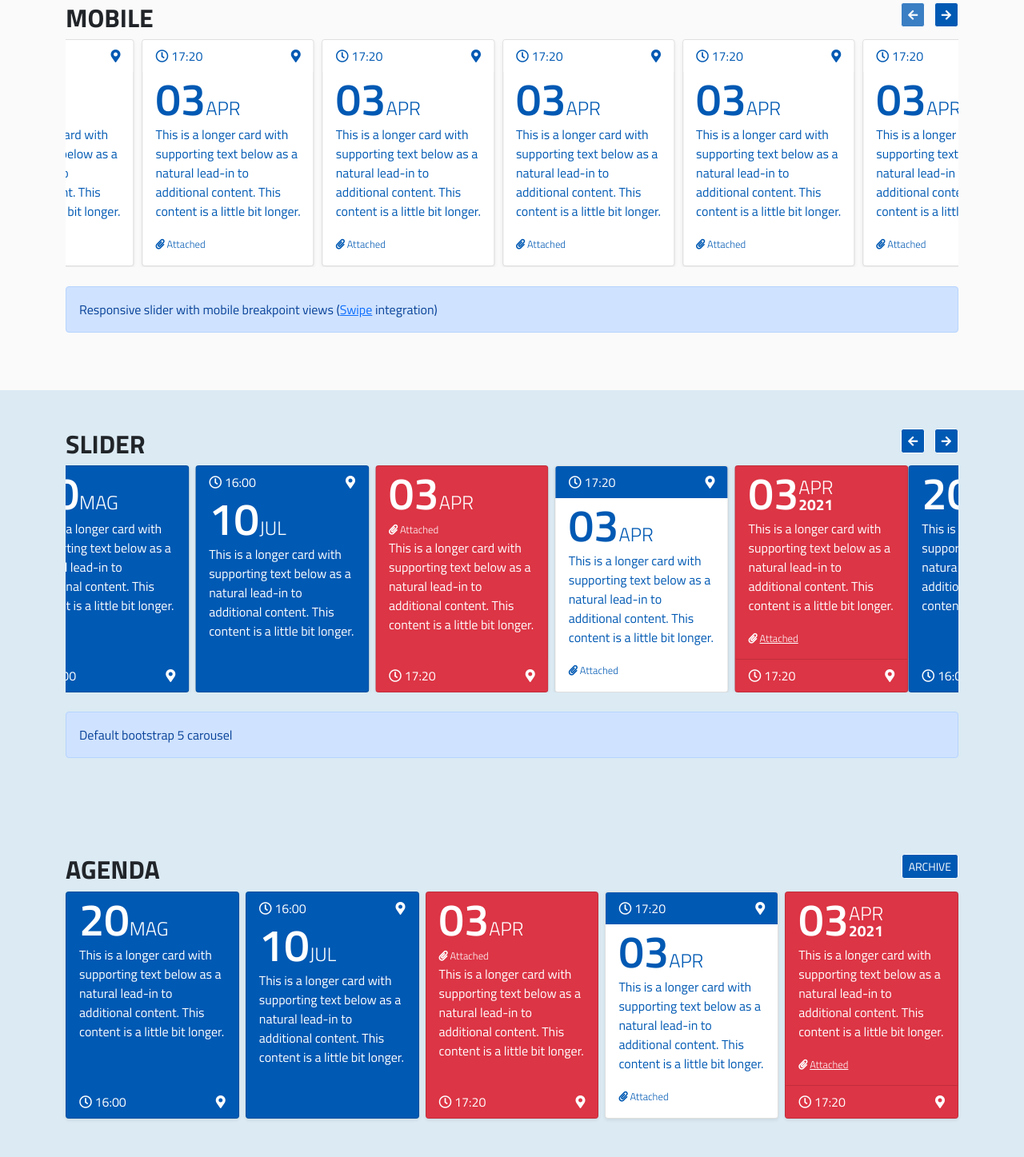
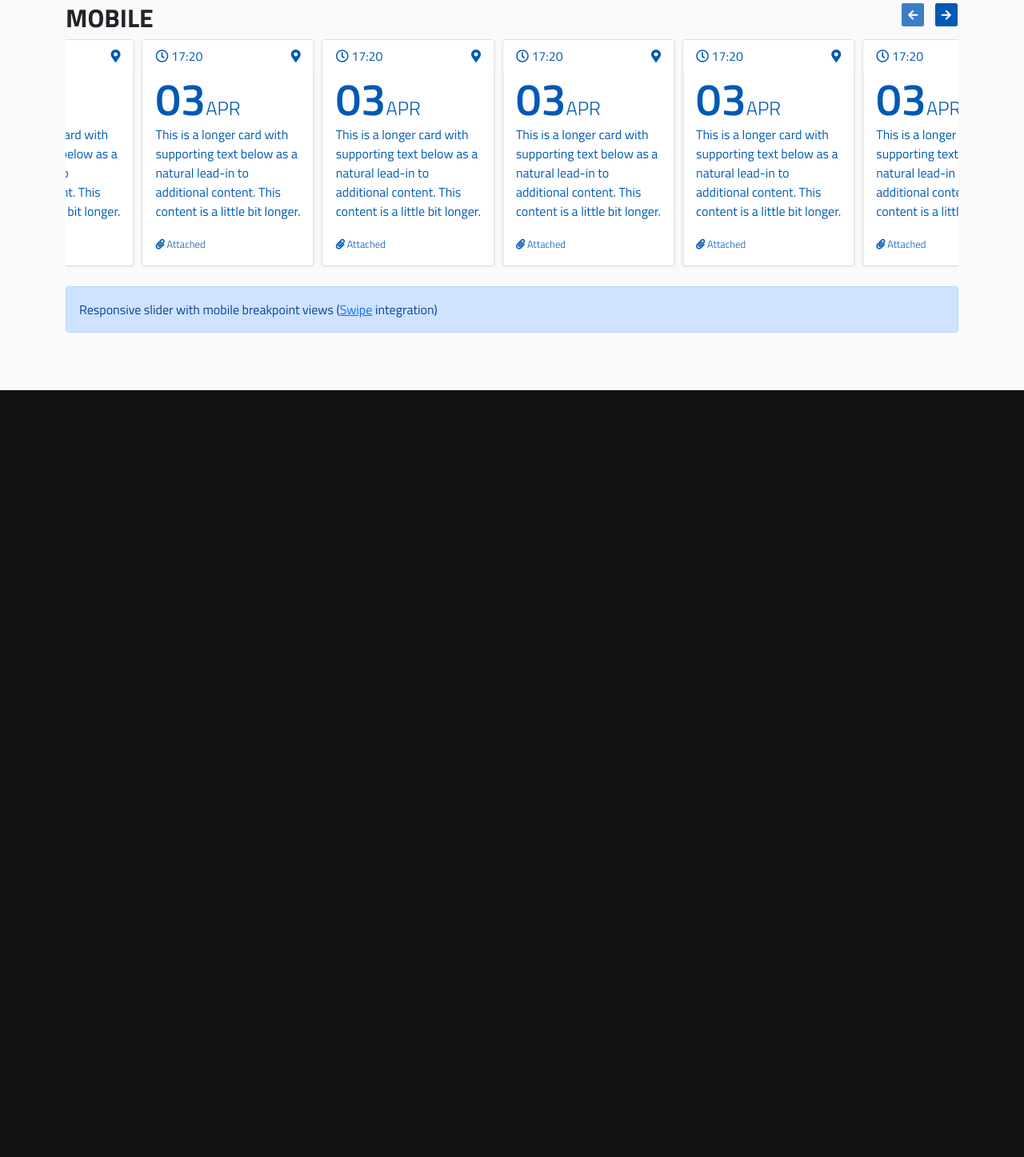
Before and after one commit to Lowell130/pa-components, a plain HTML site: page index.html in a window 1280 px wide. Shown: the part 1653-3100 px from the top of the page at 80% size. After the commit the page ends 2141 px from the top, so only its background shows below. Drawn offline with nearby package versions, Linux system fonts and the light colour scheme.

Commit message:
Update index.html

```diff
--- a/index.html
+++ b/index.html
@@ -726,7 +726,7 @@
 
     <!-- START AGENDA SLIDER -->
 
-    <section class="slider-section">
+    <!-- <section class="slider-section">
         <div class="container-lg py-5">
             <div class="container-lg px-0">
                 <div class="row">
@@ -740,13 +740,13 @@
                             <button class="btn btn-archive btn-sm" type="button"
                                 data-bs-target="#carouselExampleControls" data-bs-slide="prev"><i
                                     class="fas fa-arrow-left"></i>
-                                <!-- <span class="carousel-control-prev-icon" aria-hidden="true"></span> -->
+
                                 <span class="visually-hidden">Previous</span>
                             </button><span class="mx-1">&nbsp;</span>
                             <button class="btn btn-archive btn-sm" type="button"
                                 data-bs-target="#carouselExampleControls" data-bs-slide="next"><i
                                     class="fas fa-arrow-right"></i>
-                                <!-- <span class="carousel-control-next-icon" aria-hidden="true"></span> -->
+
                                 <span class="visually-hidden">Next</span>
                             </button>
 
@@ -789,13 +789,13 @@
                                             natural
                                             lead-in to additional content. This content is a little bit longer.</p>
                                     </div>
-                                    <!-- <div class="card-footer"></div> -->
+
                                 </div>
 
                             </div>
                             <div class="col">
                                 <div class="card box-3 shadow-sm h-100">
-                                    <!-- <div class="card-header">Header</div> -->
+
                                     <div class="card-body pb-0">
                                         <div class="card-title mb-0"><span class="day">03</span><span
                                                 class="month text-uppercase">apr</span></div>
@@ -832,15 +832,14 @@
                                             lead-in to additional content. This content is a little bit longer.</p>
                                         <span class="attached"><i class="fas fa-paperclip"></i> Attached</span>
                                     </div>
-                                    <!-- <div class="card-footer"><span><i class="far fa-clock"></i> 17:20</span><span
-                                    class="float-end"><i class="fas fa-map-marker-alt"></i></span></div> -->
+
                                 </div>
 
                             </div>
 
                             <div class="col">
                                 <div class="card box-5 shadow-sm h-100">
-                                    <!-- <div class="card-header">Header</div> -->
+
                                     <div class="card-body pb-0">
                                         <div class="card-title d-flex mb-2"><span class="day">03</span>
                                             <div class="cal-y">
@@ -896,13 +895,13 @@
                                             natural
                                             lead-in to additional content. This content is a little bit longer.</p>
                                     </div>
-                                    <!-- <div class="card-footer"></div> -->
+
                                 </div>
 
                             </div>
                             <div class="col">
                                 <div class="card box-3 shadow-sm h-100">
-                                    <!-- <div class="card-header">Header</div> -->
+
                                     <div class="card-body pb-0">
                                         <div class="card-title mb-0"><span class="day">03</span><span
                                                 class="month text-uppercase">apr</span></div>
@@ -939,15 +938,14 @@
                                             lead-in to additional content. This content is a little bit longer.</p>
                                         <span class="attached"><i class="fas fa-paperclip"></i> Attached</span>
                                     </div>
-                                    <!-- <div class="card-footer"><span><i class="far fa-clock"></i> 17:20</span><span
-                                    class="float-end"><i class="fas fa-map-marker-alt"></i></span></div> -->
+
                                 </div>
 
                             </div>
 
                             <div class="col">
                                 <div class="card box-5 shadow-sm h-100">
-                                    <!-- <div class="card-header">Header</div> -->
+
                                     <div class="card-body pb-0">
                                         <div class="card-title d-flex mb-2"><span class="day">03</span>
                                             <div class="cal-y">
@@ -1003,13 +1001,13 @@
                                             natural
                                             lead-in to additional content. This content is a little bit longer.</p>
                                     </div>
-                                    <!-- <div class="card-footer"></div> -->
+
                                 </div>
 
                             </div>
                             <div class="col">
                                 <div class="card box-3 shadow-sm h-100">
-                                    <!-- <div class="card-header">Header</div> -->
+
                                     <div class="card-body pb-0">
                                         <div class="card-title mb-0"><span class="day">03</span><span
                                                 class="month text-uppercase">apr</span></div>
@@ -1046,15 +1044,14 @@
                                             lead-in to additional content. This content is a little bit longer.</p>
                                         <span class="attached"><i class="fas fa-paperclip"></i> Attached</span>
                                     </div>
-                                    <!-- <div class="card-footer"><span><i class="far fa-clock"></i> 17:20</span><span
-                                    class="float-end"><i class="fas fa-map-marker-alt"></i></span></div> -->
+
                                 </div>
 
                             </div>
 
                             <div class="col">
                                 <div class="card box-5 shadow-sm h-100">
-                                    <!-- <div class="card-header">Header</div> -->
+
                                     <div class="card-body pb-0">
                                         <div class="card-title d-flex mb-2"><span class="day">03</span>
                                             <div class="cal-y">
@@ -1093,13 +1090,13 @@
             </div>
 
         </div>
-    </section>
+    </section> -->
 
 
     <!-- END AGENDA SLIDER -->
 
     <!-- START AGENDA -->
-    <section class="agenda-section">
+    <!-- <section class="agenda-section">
         <div class="container-lg py-5">
             <div class="container px-0">
                 <div class="row">
@@ -1146,13 +1143,13 @@
                                     natural
                                     lead-in to additional content. This content is a little bit longer.</p>
                             </div>
-                            <!-- <div class="card-footer"></div> -->
+
                         </div>
 
                     </div>
                     <div class="col">
                         <div class="card box-3 shadow-sm h-100">
-                            <!-- <div class="card-header">Header</div> -->
+
                             <div class="card-body pb-0">
                                 <div class="card-title mb-0"><span class="day">03</span><span
                                         class="month text-uppercase">apr</span></div>
@@ -1187,15 +1184,14 @@
                                     lead-in to additional content. This content is a little bit longer.</p>
                                 <span class="attached"><i class="fas fa-paperclip"></i> Attached</span>
                             </div>
-                            <!-- <div class="card-footer"><span><i class="far fa-clock"></i> 17:20</span><span
-                                    class="float-end"><i class="fas fa-map-marker-alt"></i></span></div> -->
+
                         </div>
 
                     </div>
 
                     <div class="col">
                         <div class="card box-5 shadow-sm h-100">
-                            <!-- <div class="card-header">Header</div> -->
+
                             <div class="card-body pb-0">
                                 <div class="card-title d-flex mb-2"><span class="day">03</span>
                                     <div class="cal-y">
@@ -1223,7 +1219,7 @@
             </div>
 
         </div>
-    </section>
+    </section> -->
     <!-- END AGENDA -->
 
 
```
